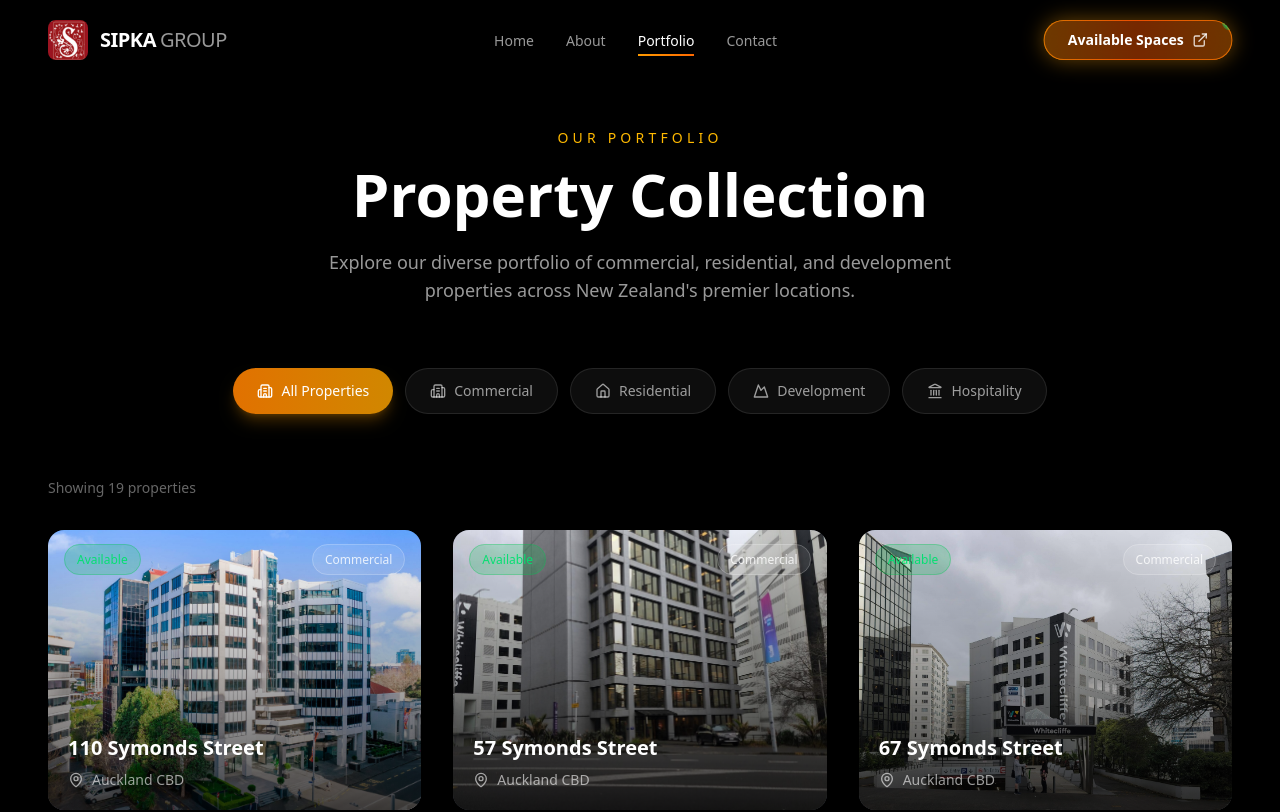
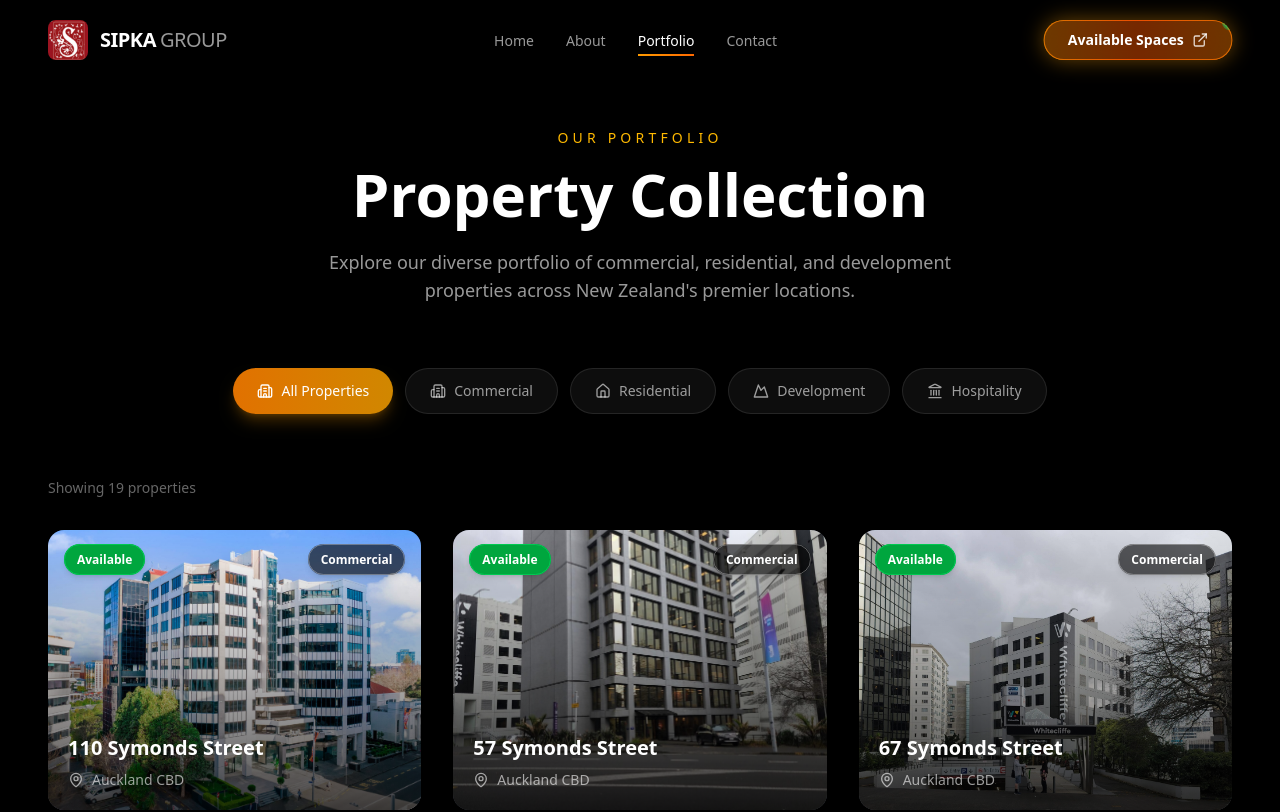
Before and after one commit to zoxknez/sipagroupweb, a Next.js app: page /portfolio in a window 1280 px wide. Shown: the top 812 px of the page. Built offline with nearby package versions, Linux system fonts and the light colour scheme.

Commit message:
Make property status and category labels more visible on portfolio page

```diff
--- a/app/portfolio/page.tsx
+++ b/app/portfolio/page.tsx
@@ -23,9 +23,9 @@ interface PropertyCardProps {
 
 function PropertyCard({ property, index }: PropertyCardProps) {
   const statusColors = {
-    available: 'bg-green-500/20 text-green-400 border-green-500/30',
-    leased: 'bg-amber-500/20 text-amber-400 border-amber-500/30',
-    sold: 'bg-orange-500/20 text-orange-400 border-orange-500/30',
+    available: 'bg-green-600 text-white border-green-500 shadow-md',
+    leased: 'bg-amber-600 text-white border-amber-500 shadow-md',
+    sold: 'bg-red-600 text-white border-red-500 shadow-md',
   };
 
   return (
@@ -53,7 +53,7 @@ function PropertyCard({ property, index }: PropertyCardProps) {
           {/* Status badge */}
           <div className="absolute top-4 left-4">
             <span className={cn(
-              'px-3 py-1.5 rounded-full text-xs font-medium capitalize border backdrop-blur-sm',
+              'px-3 py-1.5 rounded-full text-xs font-bold capitalize border backdrop-blur-sm',
               statusColors[property.status]
             )}>
               {property.status}
@@ -62,7 +62,7 @@ function PropertyCard({ property, index }: PropertyCardProps) {
 
           {/* Category badge */}
           <div className="absolute top-4 right-4">
-            <span className="px-3 py-1.5 rounded-full text-xs font-medium text-white/80 bg-white/10 backdrop-blur-sm border border-white/20 capitalize">
+            <span className="px-3 py-1.5 rounded-full text-xs font-bold text-white bg-black/60 backdrop-blur-md border border-white/30 capitalize shadow-md">
               {property.category}
             </span>
           </div>
```
